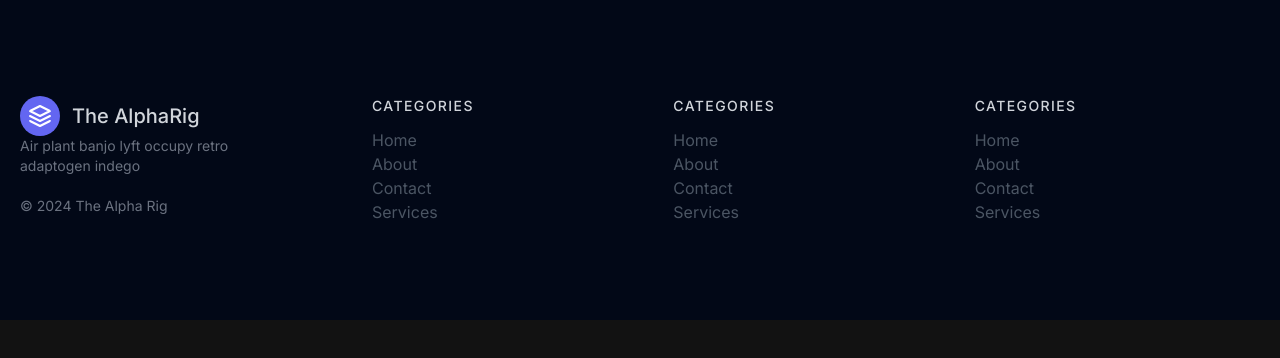
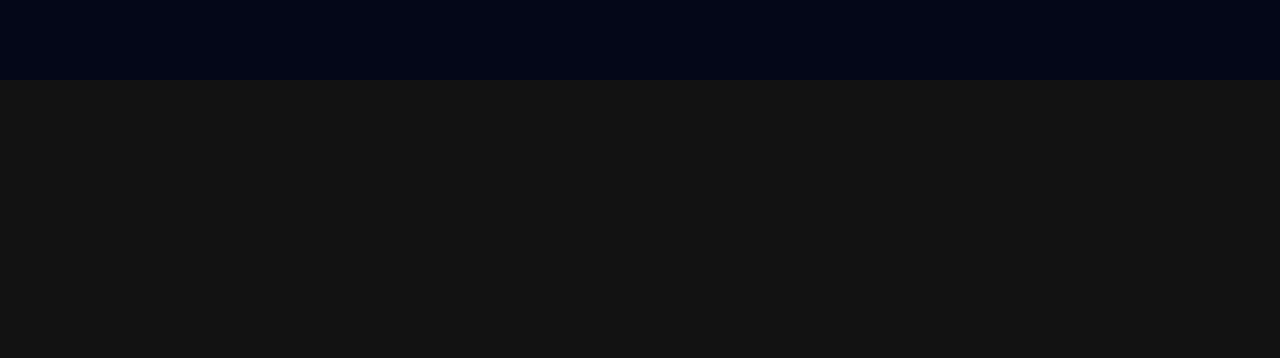
Before and after one commit to rabindra24/myrepo, a Next.js app: page / in a window 1280 px wide. Shown: the top 358 px of the page. Built offline with nearby package versions, Linux system fonts and the light colour scheme.

Commit message:
created about contact and services page

```diff
--- a/components/Footer/Footer.tsx
+++ b/components/Footer/Footer.tsx
@@ -5,7 +5,7 @@
 const Footer = () => {
   return (
     <footer className="text-gray-300 body-font bg-background py-10">
-      <div className="container px-5 py-14 mx-auto flex md:items-center lg:items-start md:flex-row md:flex-nowrap flex-wrap flex-col">
+      {/* <div className="container px-5 py-14 mx-auto flex md:items-center lg:items-start md:flex-row md:flex-nowrap flex-wrap flex-col">
         <div className="w-64 flex-shrink-0 md:mx-0 mx-auto text-center md:text-left">
           <span className="flex title-font font-medium items-center md:justify-start justify-center ">
             <svg
@@ -47,7 +47,7 @@
             </div>
           ))}
         </div>
-      </div>
+      </div> */}
     </footer>
   );
 };
```
